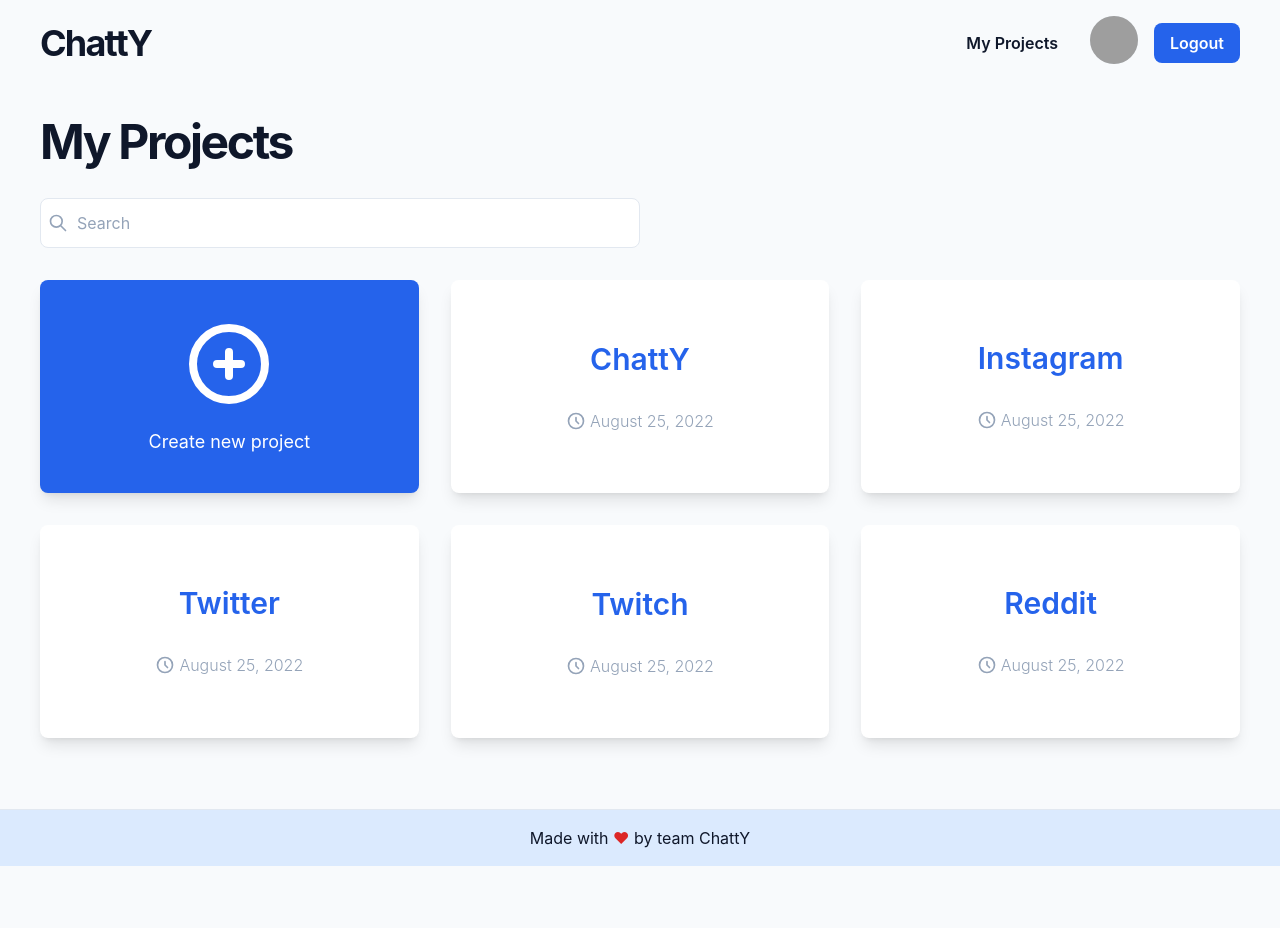
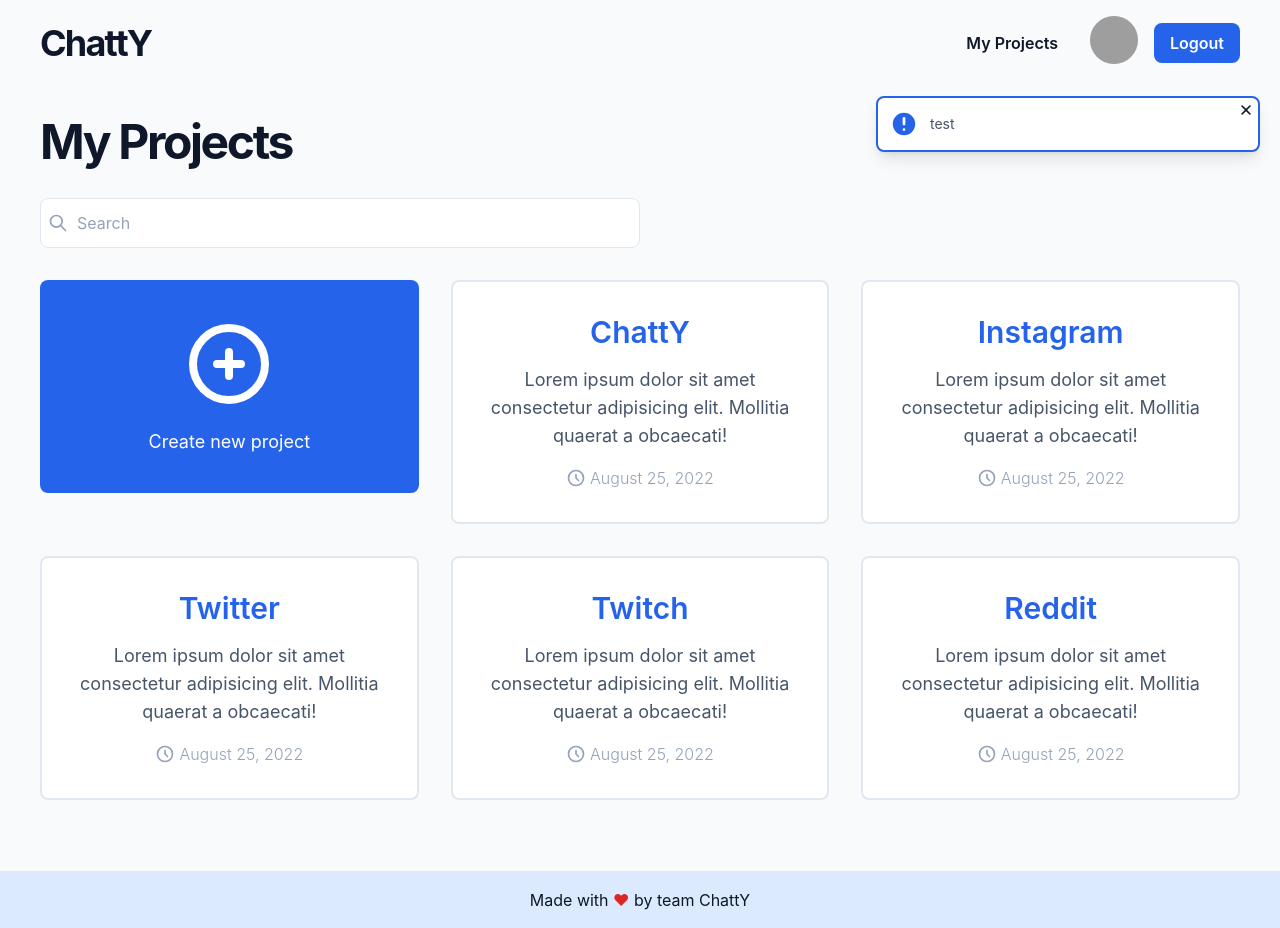
Before and after one commit to ChattGator/frontend, a Next.js app: page /project in a window 1280 px wide. Before the commit the page ends 866 px from the top, so only its background shows below. Built offline with nearby package versions, Linux system fonts and the light colour scheme; grey boxes are pictures that could not be loaded; what prettier-plugin-tailwindcss would draw is missing.

Commit message:
integrated profile card and details component

```diff
--- a/components/ProfileCard/index.tsx
+++ b/components/ProfileCard/index.tsx
@@ -40,7 +40,7 @@
 			>
 				<div className="flex items-center space-x-2 lg:space-x-4">
 					<div
-						className={`h-12 w-12 rounded-full bg-slate-200 lg:h-16 lg:w-16 ${
+						className={`h-12 w-12 flex-shrink-0 rounded-full bg-slate-200 lg:h-16 lg:w-16 ${
 							isImageLoading && "animate-pulse"
 						}`}
 					>
--- a/components/ProjectCard/index.tsx
+++ b/components/ProjectCard/index.tsx
@@ -12,7 +12,7 @@
 const ProjectCard: FC<Props> = ({ link, title, description, createdAt }) => {
 	return (
 		<Link href={link}>
-			<a className="grid aspect-video place-content-center gap-2 rounded-lg bg-white p-4 text-center shadow-lg transition-all hover:shadow-blue-200 active:bg-blue-100 lg:gap-4 lg:p-8">
+			<a className="grid aspect-video place-content-center gap-2 rounded-lg border-2 border-slate-200 bg-white p-4 text-center transition-all hover:border-blue-600 hover:shadow-blue-200 active:bg-blue-100 lg:gap-4 lg:p-8">
 				<h2 className="text-2xl font-semibold text-blue-600 lg:text-3xl">
 					{title}
 				</h2>
--- a/components/ProjectDetailsCard/index.tsx
+++ b/components/ProjectDetailsCard/index.tsx
@@ -60,7 +60,7 @@
 
 const ProjectDetailsCard: FC<Props> = ({ name, projectKey, projectSecret }) => {
 	return (
-		<div className="rounded-lg bg-white shadow-lg">
+		<div className="rounded-lg border-2 border-slate-200 bg-white">
 			<div className="space-y-4 border-b-2 border-slate-200 p-4 sm:flex sm:items-center sm:justify-between sm:space-y-0 lg:p-8">
 				<h3 className="text-3xl font-bold tracking-tight text-blue-600 lg:text-4xl">
 					{name}
--- /dev/null
+++ b/components/Toast/index.tsx
@@ -0,0 +1,79 @@
+import { useEffect, useState } from "react";
+import {
+	CheckCircleIcon,
+	XCircleIcon,
+	ExclamationCircleIcon,
+	XIcon,
+} from "@heroicons/react/solid";
+import { Transition } from "@headlessui/react";
+import type { FC } from "react";
+
+interface Props {
+	type: string;
+	message: string;
+}
+
+const Toast: FC<Props> = ({ type, message }) => {
+	const [isShowing, setIsShowing] = useState(true);
+
+	// useEffect(() => {
+	// 	const interval = setInterval(() => {
+	// 		setIsShowing(false);
+	// 	}, 5000);
+	// 	return () => {
+	// 		clearInterval(interval);
+	// 	};
+	// }, []);
+
+	const renderIcon = (type: string) => {
+		if (type === "success")
+			return (
+				<CheckCircleIcon className="h-5 w-5 text-green-600 lg:h-7 lg:w-7" />
+			);
+		if (type === "error")
+			return (
+				<XCircleIcon className="h-5 w-5 text-red-600 lg:h-7 lg:w-7" />
+			);
+		if (type === "info")
+			return (
+				<ExclamationCircleIcon className="h-5 w-5 text-blue-600 lg:h-7 lg:w-7" />
+			);
+	};
+
+	const getBorderColor = (type: string) => {
+		if (type === "success") return "border-green-600";
+		if (type === "error") return "border-red-600";
+		if (type === "info") return "border-blue-600";
+	};
+
+	const deleteToast = () => {
+		setIsShowing(false);
+	};
+
+	return (
+		<>
+			<div className="fixed right-0 top-16 z-40 w-full space-y-3 px-5 md:right-5 md:top-24 md:w-96 md:px-0">
+				<Transition
+					as="button"
+					show={isShowing}
+					enter="transition transform"
+					enterFrom="translate-x-full opacity-0"
+					enterTo="translate-x-0 opacity-100"
+					leave="transition transform"
+					leaveFrom="translate-x-0 opacity-100"
+					leaveTo="translate-x-full opacity-0"
+					onClick={() => deleteToast()}
+					className={`relative flex w-full cursor-pointer items-center gap-1 rounded-lg border-2 bg-white p-3 text-xs text-slate-600 shadow-lg focus:outline-none focus:ring-2 focus:ring-blue-600/80 focus:ring-offset-2 lg:gap-3 lg:text-sm ${getBorderColor(
+						type
+					)}`}
+				>
+					<span>{renderIcon(type)}</span>
+					<span>{message}</span>
+					<XIcon className="absolute top-1 right-1 h-4 w-4 text-slate-900" />
+				</Transition>
+			</div>
+		</>
+	);
+};
+
+export default Toast;
--- a/components/index.tsx
+++ b/components/index.tsx
@@ -6,3 +6,4 @@
 export { default as ProfileCard } from "./ProfileCard";
 export { default as ProfileDetails } from "./ProfileDetails";
 export { default as ProjectDetailsCard } from "./ProjectDetailsCard";
+export { default as Toast } from "./Toast";
--- a/pages/_app.tsx
+++ b/pages/_app.tsx
@@ -1,11 +1,15 @@
 import "../styles/globals.css";
-import { Navbar, Footer } from "@components";
+import { Navbar, Footer, Toast } from "@components";
 import type { AppProps } from "next/app";
 
 const App = ({ Component, pageProps }: AppProps) => {
 	return (
 		<>
 			<Navbar isAuthenticated={true} />
+			<Toast
+				message="test"
+				type="info"
+			/>
 			<Component {...pageProps} />
 			<Footer />
 		</>
--- a/pages/dashboard.tsx
+++ b/pages/dashboard.tsx
@@ -1,11 +1,11 @@
 import {
 	Head,
-	Input,
 	ProfileCard,
 	ProfileDetails,
 	ProjectDetailsCard,
 } from "@components";
-import { useState } from "react";
+import { useState, Fragment } from "react";
+import { Tab } from "@headlessui/react";
 import type { FC } from "react";
 
 interface State {
@@ -13,14 +13,22 @@
 	errorMessage: string;
 }
 
-interface Card {
+interface User {
 	name: string;
 	username: string;
 	image: string;
 	isActive?: boolean;
 }
 
-const persons: Card[] = [
+interface Group {
+	name: string;
+	description: string;
+	totalGroupMembers: number;
+	image: string;
+	isActive?: boolean;
+}
+
+const persons: User[] = [
 	{
 		name: "John Doe",
 		username: "johndoe",
@@ -32,51 +40,137 @@
 		username: "johndoe",
 		image: "https://images.unsplash.com/photo-1533738363-b7f9aef128ce?ixlib=rb-1.2.1&ixid=MnwxMjA3fDB8MHxzZWFyY2h8M3x8Y2F0fGVufDB8fDB8fA%3D%3D&auto=format&fit=crop&w=500&q=60",
 	},
+];
+
+const groups: Group[] = [
 	{
 		name: "John Doe",
-		username: "johndoe",
+		description:
+			"Lorem ipsum dolor sit amet consectetur adipisicing elit. Ad, praesentium?",
 		image: "https://images.unsplash.com/photo-1533738363-b7f9aef128ce?ixlib=rb-1.2.1&ixid=MnwxMjA3fDB8MHxzZWFyY2h8M3x8Y2F0fGVufDB8fDB8fA%3D%3D&auto=format&fit=crop&w=500&q=60",
+		isActive: true,
+		totalGroupMembers: 10,
 	},
 	{
 		name: "John Doe",
-		username: "johndoe",
+		description:
+			"Lorem ipsum dolor sit amet consectetur adipisicing elit. Ad, praesentium?",
 		image: "https://images.unsplash.com/photo-1533738363-b7f9aef128ce?ixlib=rb-1.2.1&ixid=MnwxMjA3fDB8MHxzZWFyY2h8M3x8Y2F0fGVufDB8fDB8fA%3D%3D&auto=format&fit=crop&w=500&q=60",
-	},
-	{
-		name: "John Doe",
-		username: "johndoe",
-		image: "https://images.unsplash.com/photo-1533738363-b7f9aef128ce?ixlib=rb-1.2.1&ixid=MnwxMjA3fDB8MHxzZWFyY2h8M3x8Y2F0fGVufDB8fDB8fA%3D%3D&auto=format&fit=crop&w=500&q=60",
+		totalGroupMembers: 5,
 	},
 ];
 
 const Dashboard: FC = () => {
+	const tabs: string[] = ["Stats", "Settings", "Users", "Groups"];
+	const handleTabs: () => void = () => {};
+
 	return (
 		<>
 			<Head title="Dashboard" />
 			<main className="container space-y-10 pb-24 lg:pb-32">
+				<section>
 					<ProjectDetailsCard
 						projectKey="test"
 						name="Interesting Title"
 						projectSecret="test"
 						description="test"
 					/>
-				{/*
-				<div className="grid grid-cols-1 gap-4 lg:grid-cols-2 lg:gap-8">
-					<div className="space-y-4 lg:space-y-8">
+				</section>
+				<Tab.Group
+					onChange={handleTabs}
+					as="section"
+					className="space-y-3 rounded-lg border-2 border-slate-200 bg-white lg:space-y-5"
+					manual
+					defaultIndex={0}
+				>
+					<Tab.List className="flex w-full items-center space-x-4 overflow-auto border-b-2 border-slate-200 p-2 lg:space-x-8 lg:p-4">
+						{tabs.map((tab, index) => (
+							<Tab
+								key={index}
+								className={({ selected }) =>
+									`block rounded-lg px-4 py-2 transition focus:outline-none lg:text-lg ${
+										selected
+											? "bg-blue-200 font-semibold text-blue-600"
+											: "border-white text-slate-400 hover:bg-slate-200 hover:text-slate-600 focus:bg-slate-200"
+									}`
+								}
+							>
+								{tab}
+							</Tab>
+						))}
+					</Tab.List>
+					<Tab.Panels as={Fragment}>
+						<Tab.Panel className="p-4 focus:outline-none lg:p-8">
+							<div className="space-y-3 lg:space-y-5">
+								<h1 className="text-3xl font-bold tracking-tighter text-zinc-900 lg:text-4xl">
+									Stats
+								</h1>
+							</div>
+						</Tab.Panel>
+						<Tab.Panel className="p-4 focus:outline-none lg:p-8">
+							<div className="space-y-3 lg:space-y-5">
+								<h1 className="text-3xl font-bold tracking-tighter text-zinc-900 lg:text-4xl">
+									Settings
+								</h1>
+							</div>
+						</Tab.Panel>
+						<Tab.Panel className="p-4 focus:outline-none lg:p-8">
+							<div className="grid grid-cols-1 lg:grid-cols-3 lg:divide-x-2 lg:divide-slate-200">
+								<div className="space-y-2 pr-4 lg:space-y-4 lg:pr-8">
 									{persons.map(
-							({ name, image, username, isActive }, index) => (
+										(
+											{ image, name, username, isActive },
+											index
+										) => (
 											<ProfileCard
 												key={index}
+												image={image}
 												name={name}
-									image={image}
+												isActive={isActive}
 												username={username}
-									isActive={isActive}
 											/>
 										)
 									)}
 								</div>
+								<div className="col-span-2 pl-4 lg:pl-8">
 									<ProfileDetails id="1" />
-				</div> */}
+								</div>
+							</div>
+						</Tab.Panel>
+						<Tab.Panel className="p-4 focus:outline-none lg:p-8">
+							<div className="grid grid-cols-1 lg:grid-cols-3 lg:divide-x-2 lg:divide-slate-200">
+								<div className="space-y-2 pr-4 lg:space-y-4 lg:pr-8">
+									{groups.map(
+										(
+											{
+												image,
+												name,
+												description,
+												isActive,
+												totalGroupMembers,
+											},
+											index
+										) => (
+											<ProfileCard
+												key={index}
+												image={image}
+												name={name}
+												isActive={isActive}
+												description={description}
+												totalGroupMembers={
+													totalGroupMembers
+												}
+											/>
+										)
+									)}
+								</div>
+								<div className="col-span-2 pl-4 lg:pl-8">
+									<ProfileDetails id="1" />
+								</div>
+							</div>
+						</Tab.Panel>
+					</Tab.Panels>
+				</Tab.Group>
 			</main>
 		</>
 	);
--- a/pages/project/index.tsx
+++ b/pages/project/index.tsx
@@ -93,7 +93,7 @@
 				</div>
 				<div className="grid gap-4 sm:grid-cols-2 lg:gap-8 xl:grid-cols-3">
 					<Link href="/project/new">
-						<a className="grid aspect-video place-content-center gap-2 rounded-lg bg-blue-600 p-4 text-center text-white shadow-lg transition-all active:bg-blue-100 lg:gap-4 lg:p-8">
+						<a className="grid aspect-video place-content-center gap-2 rounded-lg bg-blue-600 p-4 text-center text-white transition-all active:bg-blue-100 lg:gap-4 lg:p-8">
 							<span>
 								<PlusCircleIcon className="mx-auto h-20 w-20 lg:h-24 lg:w-24" />
 							</span>
@@ -106,7 +106,7 @@
 								key={index}
 								link={link}
 								title={title}
-								desc={desc}
+								description={desc}
 								createdAt={createdAt}
 							/>
 						)
--- a/styles/globals.css
+++ b/styles/globals.css
@@ -8,6 +8,6 @@
 	}
 	a,
 	button {
-		@apply ring-offset-2 focus:outline-none focus:ring-2 focus:ring-blue-600;
+		@apply ring-offset-2 focus:outline-none focus:ring-2 focus:ring-blue-600/80;
 	}
 }
```
Also changed, not shown: components/ProfileDetails/index.tsx (+10 -1 lines). Lines whose indentation alone changed are shown as unchanged.
